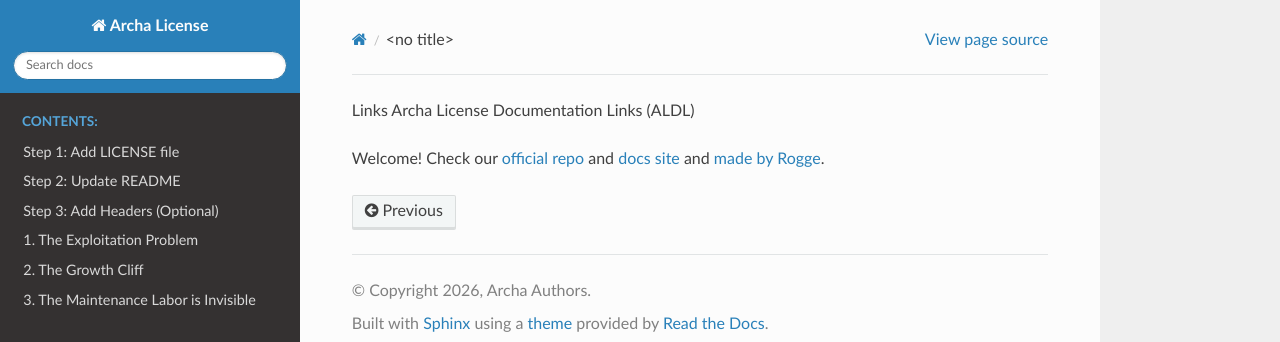
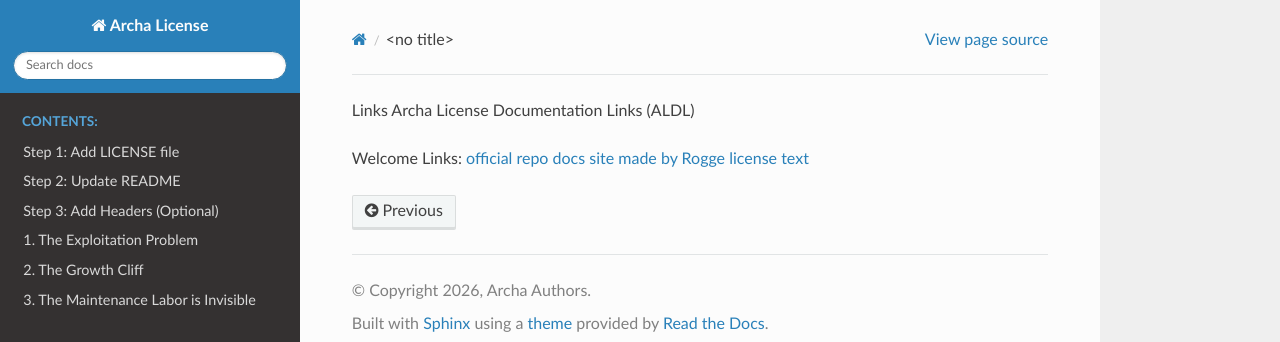
Before and after one commit to newssungoldentoday-dev/archalics-docs, a Sphinx documentation site: the page built from docs/links.rst, in a window 1280 px wide. Shown: the top 342 px of the page. Built offline with Sphinx 7.4.7 and the Read the Docs theme 3.1.0, drawn with Linux system fonts in a browser that asks for light colours.

Commit message:
Update links.rst

```diff
--- a/docs/links.rst
+++ b/docs/links.rst
@@ -2,7 +2,11 @@
 Archa License Documentation Links (ALDL)
 
 
-Welcome! Check our `official repo`_ and `docs site`_ and `made by Rogge`_.
+Welcome Links:
+`official repo`_
+`docs site`_
+`made by Rogge`_
+`license text`_
 
 .. toctree::
    license
```
